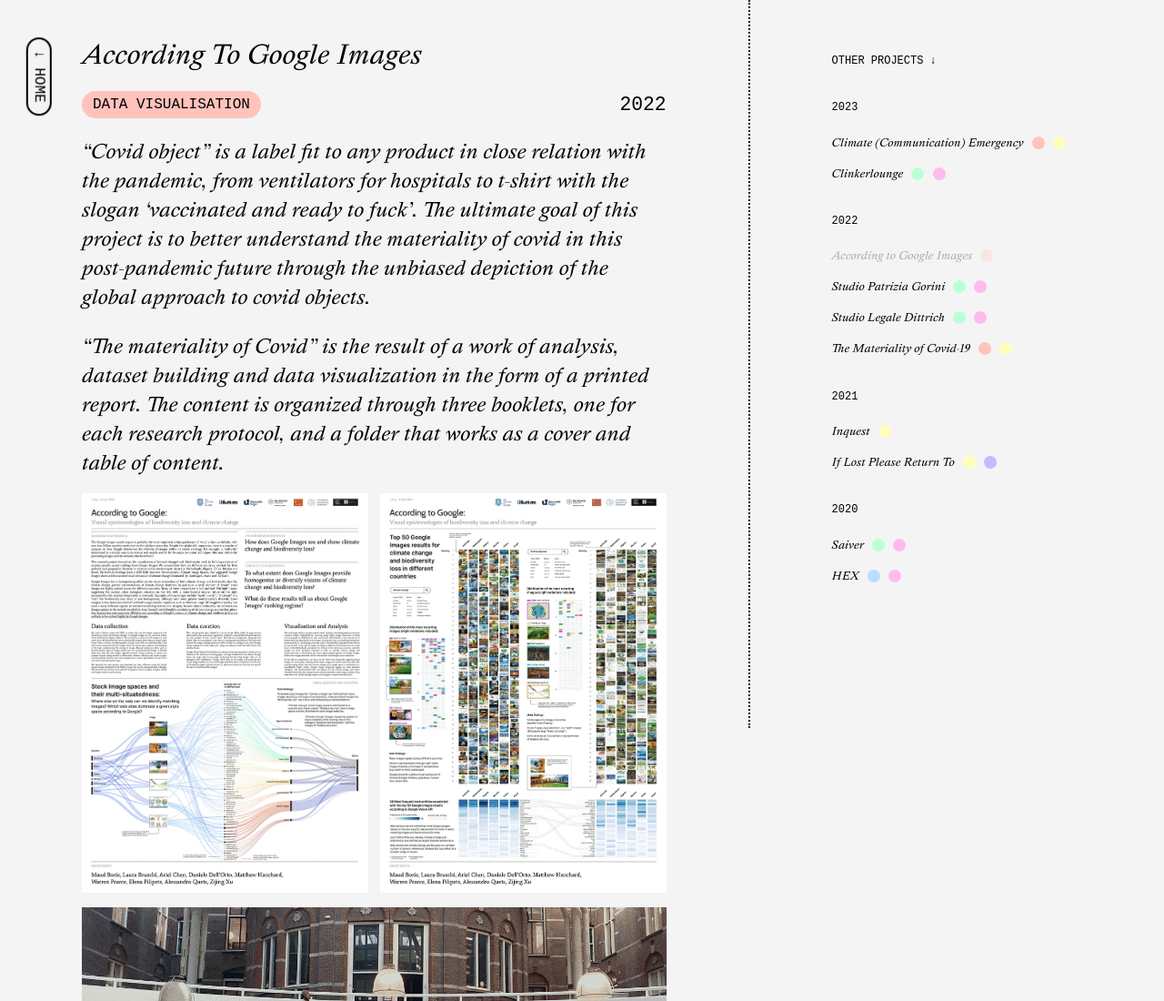
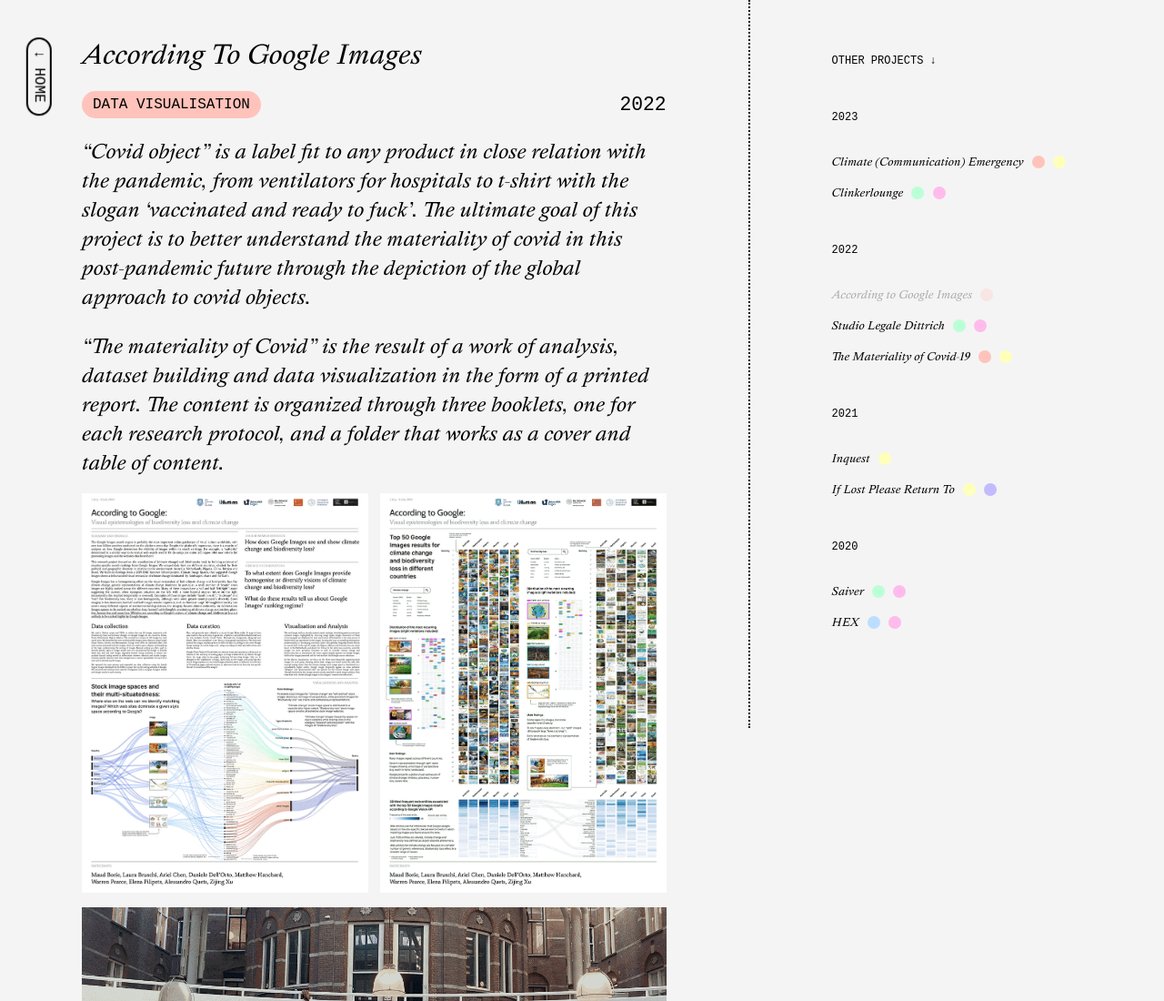
Before and after one commit to daniele-dellorto/portfolio, a plain HTML site: page projects/according-to-google-images.html in a window 1280 px wide. Shown: the top 1100 px of the page at 91% size. Drawn offline with Linux system fonts and the light colour scheme.

Commit message:
clean project page

```diff
--- a/css/style.css
+++ b/css/style.css
@@ -40,7 +40,7 @@ h4{
 
 .project-years{
     font-size: 0.75rem;
-    margin: 1.333rem 0;
+    margin: 2rem 0;
 }
 
 h3{
@@ -271,6 +271,5 @@ a.selected{
 }
 
 ::-webkit-scrollbar {
-    width: 0;  /* Remove scrollbar space */
-    background: transparent;  /* Optional: just make scrollbar invisible */
-}
+    width: 0;
+  }
--- a/project_views/according-to-google-images.html
+++ b/projects/according-to-google-images.html
@@ -33,7 +33,7 @@
                         <h2 class="category-big dataviz">Data visualisation</h2>
                         <h2 class="year-big">2022</h2>
                     </div>
-                    <p>“Covid object” is a label fit to any product in close relation with the pandemic, from ventilators for hospitals to t-shirt with the slogan ‘vaccinated and ready to fuck’. The ultimate goal of this project is to better understand the materiality of covid in this post-pandemic future through the unbiased depiction of the global approach to covid objects.</p>
+                    <p>“Covid object” is a label fit to any product in close relation with the pandemic, from ventilators for hospitals to t-shirt with the slogan ‘vaccinated and ready to fuck’. The ultimate goal of this project is to better understand the materiality of covid in this post-pandemic future through the depiction of the global approach to covid objects.</p>
                     <p>“The materiality of Covid” is the result of a work of analysis, dataset building and data visualization in the form of a printed report. The content is organized through three booklets, one for each research protocol, and a folder that works as a cover and table of content.</p>
                 </div>
 
@@ -56,7 +56,7 @@
 
                     <div class="flex column">
                         <h4 class="project-years">2023</h4>
-                        <a href="#" class="flex row">
+                        <a href="climate-(communication)-emergency.html" class="flex row">
                             <p class="index-project">Climate (Communication)
                                 <span class="circle-container">Emergency
                                     <span class="category-circle dataviz"></span>
@@ -64,7 +64,7 @@
                                 </span>
                             </p>
                         </a>
-                        <a href="#" class="flex row">
+                        <a href="clinkerlounge.html" class="flex row">
                             <p class="index-project">
                                 <span class="circle-container">Clinkerlounge
                                     <span class="category-circle vizid"></span>
@@ -82,15 +82,7 @@
                                 </span>
                             </p>
                         </a>
-                        <a href="#" class="flex row">
-                            <p class="index-project">Studio Patrizia
-                                <span class="circle-container">Gorini
-                                    <span class="category-circle vizid"></span>
-                                    <span class="category-circle ixd"></span>
-                                </span>
-                            </p>
-                        </a>
-                        <a href="#" class="flex row">
+                        <a href="studio-legale-dittrich.html" class="flex row">
                             <p class="index-project">Studio Legale
                                 <span class="circle-container">Dittrich
                                     <span class="category-circle vizid"></span>
@@ -98,7 +90,7 @@
                                 </span>
                             </p>
                         </a>
-                        <a href="#" class="flex row">
+                        <a href="the-materiality-of-covid-19.html" class="flex row">
                             <p class="index-project">The Materiality of
                                 <span class="circle-container">Covid-19
                                     <span class="category-circle dataviz"></span>
@@ -109,14 +101,14 @@
                     </div>
                     <div class="flex column">
                         <h4 class="project-years">2021</h4>
-                        <a href="#" class="flex row">
+                        <a href="inquest.html" class="flex row">
                             <p class="index-project">
                                 <span class="circle-container">Inquest
                                     <span class="category-circle eddes"></span>
                                 </span>
                             </p>
                         </a>
-                        <a href="#" class="flex row">
+                        <a href="if-lost-please-return-to.html" class="flex row">
                             <p class="index-project">If Lost Please Return
                                 <span class="circle-container">To
                                     <span class="category-circle eddes"></span>
@@ -127,7 +119,7 @@
                     </div>
                     <div class="flex column">
                         <h4 class="project-years">2020</h4>
-                            <a href="#" class="flex row">
+                            <a href="saiver.html" class="flex row">
                                 <p class="index-project">
                                     <span class="circle-container">Saiver
                                         <span class="category-circle vizid"></span>
@@ -135,7 +127,7 @@
                                     </span>
                                 </p>
                             </a>
-                            <a href="#" class="flex row">
+                            <a href="hex.html" class="flex row">
                                 <p class="index-project">
                                     <span class="circle-container">HEX
                                         <span class="category-circle game"></span>
```
Also changed, not shown: index.html (+1 -8 lines).
